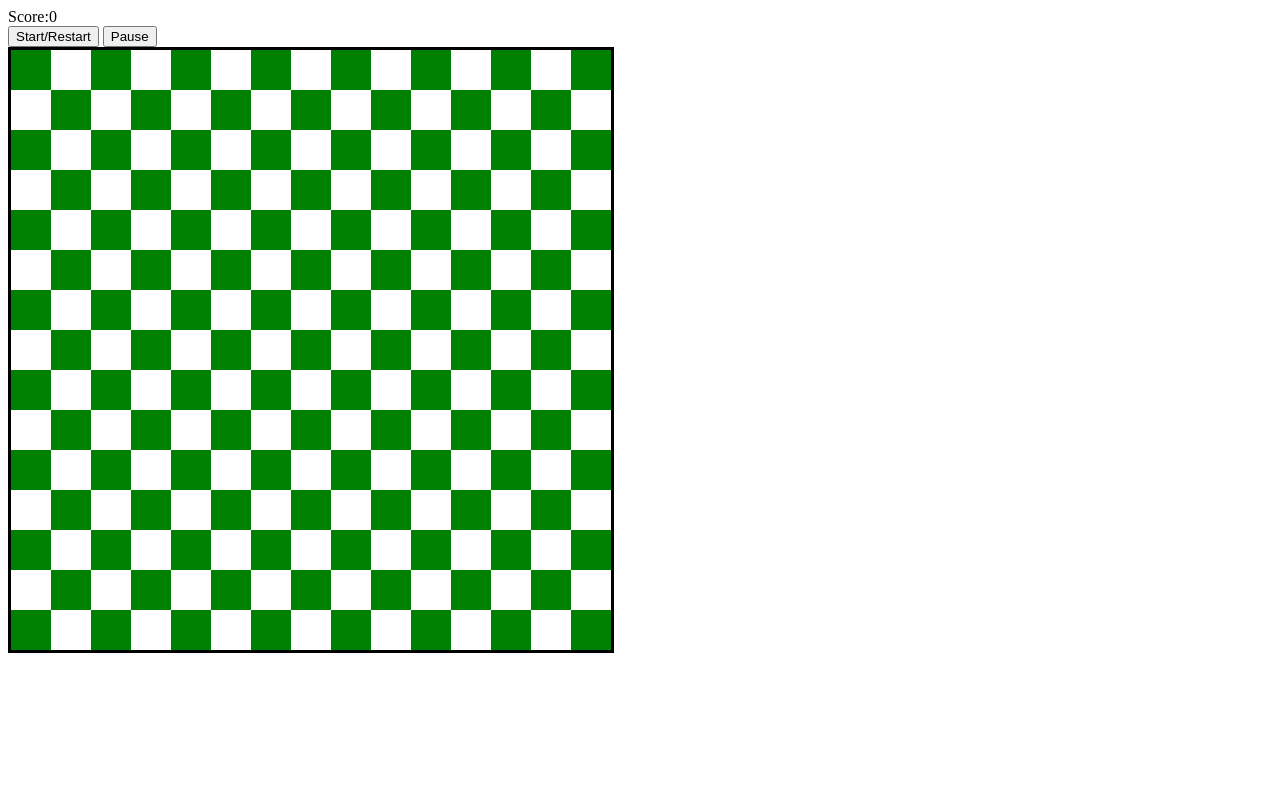
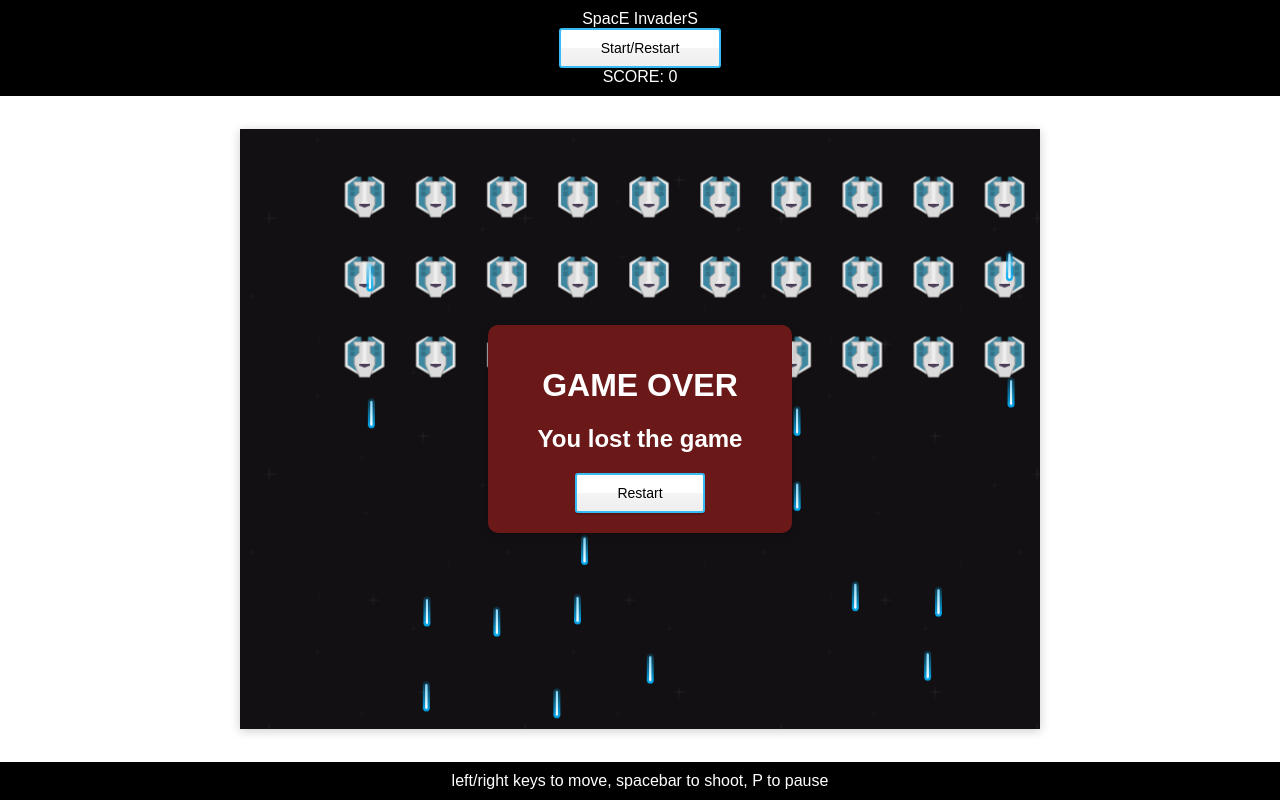
Before and after one commit to satsuls/snake-game, a plain HTML site: page index.html in a window 1280 px wide. Drawn offline with Linux system fonts and the light colour scheme.

Commit message:
space invaders

```diff
--- a/index.html
+++ b/index.html
@@ -3,15 +3,33 @@
 <head>
     <meta charset="UTF-8">
     <meta name="viewport" content="width=device-width, initial-scale=1.0">
-    <script src="src/js/app.js"></script>
-    <link rel="stylesheet" href="src/style/style.css">
-    <title>Snake</title>
+    <title>Space Game</title>
+    <link rel="stylesheet" href="src/css/style.css">
 </head>
 <body>
-    <div class="score">Score:<span>0</span></div>
-    <button class="start">Start/Restart</button>
-    <button class="pause">Pause</button>
-    <div class="grid"></div>
-
+    <div class="wrapper">
+        <header>
+            <div>SpacE InvaderS</div>
+            <button class="btn" onclick="window.location.reload()">Start/Restart</button>
+            <div>SCORE: <span>0</span></div>
+        </header>
+        <div class="game-wrapper">
+            <div class="game"></div>
+            <div class="congratulations">
+                <h1>Congratulations!</h1>
+                <h2>You won the game</h2>
+                <button class="btn" onclick="window.location.reload()">Restart</button>
+              </div>
+              <div class="game-over">
+                <h1>GAME OVER</h1>
+                <h2>You lost the game</h2>
+                <button class="btn" onclick="window.location.reload()">Restart</button>
+              </div>
+        </div>
+        <footer>
+            <div>left/right keys to move, spacebar to shoot, P to pause</div>
+        </footer>
+    </div>
+    <script src="src/js/game.js"></script>
 </body>
 </html>
--- /dev/null
+++ b/src/css/style.css
@@ -0,0 +1,135 @@
+html,
+body {
+  height: 100%;
+  overflow: hidden;
+}
+
+body {
+  margin: 0;
+  font: 16px sans-serif;
+}
+
+.wrapper {
+  display: flex;
+  flex-direction: column;
+  height: 100%;
+}
+
+header {
+  text-align: center;
+  background: black;
+  color: #fff;
+  padding: 10px;
+}
+
+footer {
+  padding: 10px;
+  text-align: center;
+  /* font-size: 11px; */
+  background: black;
+  color: white;
+}
+
+.game-wrapper {
+  flex: 1;
+  display: flex;
+  justify-content: center;
+  align-items: center;
+  background:white;
+}
+.game {
+  width: 800px;
+  height: 600px;
+  background: url(../images/background.png);
+  animation: scroll-background 5s linear infinite;
+  box-shadow: 0 2px 10px rgba(0, 0, 0, 0.2);
+  position: relative;
+}
+
+@keyframes scroll-background {
+  from {
+    background-position-y: 0px;
+  }
+  to {
+    background-position-y: 256px;
+  }
+}
+
+.game .enemy {
+  position: absolute;
+  margin-left: -20px;
+  margin-top: -18px;
+  width: 40px;
+}
+
+.game .player {
+  position: absolute;
+  margin-left: -20px;
+  width: 40px;
+}
+
+.game .laser {
+  position: absolute;
+  margin-left: -2.5px;
+  height: 30px;
+}
+
+.game .enemy-laser {
+  position: absolute;
+  margin-left: -2.5px;
+  height: 30px;
+}
+
+.congratulations {
+  display: none;
+  position: absolute;
+  background: #c7a526;
+  color: white;
+  padding: 20px 50px;
+  box-shadow: 0 2px 10px rgba(0, 0, 0, 0.2);
+  border-radius: 10px;
+  text-align: center;
+  animation: pop-in 1s;
+}
+
+.game-over {
+  display: none;
+  position: absolute;
+  background: #6b1818;
+  color: white;
+  padding: 20px 50px;
+  box-shadow: 0 2px 10px rgba(0, 0, 0, 0.2);
+  border-radius: 10px;
+  text-align: center;
+  animation: pop-in 1s;
+}
+
+.btn {
+  border: 2px solid #36bbf5;
+  border-radius: 3px;
+  box-shadow: 0 2px rgba(0, 0, 0, 0.15);
+  background: linear-gradient(
+    to bottom,
+    #fff 0%,
+    #fff 49%,
+    #f5f5f5 50%,
+    #eee 100%
+  );
+  padding: 10px 40px;
+  font: 14px sans-serif;
+}
+@keyframes pop-in {
+  0% {
+    opacity: 0;
+    transform: translate(0, -100px);
+  }
+  10% {
+    opacity: 1;
+  }
+  50% {
+    transform: translate(0, 30px);
+  }
+  100% {
+    transform: translate(0, 0);
+  }
+}
--- a/src/js/app.js
+++ /dev/null
@@ -1,136 +0,0 @@
-document.addEventListener('DOMContentLoaded', () => {
-    let gameField = document.querySelector('.grid')
-    let width = 15
-    fillGameField(width)
-    let boxes = document.querySelectorAll('.grid div')
-    let scoreDisplay = document.querySelector('span')
-    let startButton = document.querySelector('.start')
-    let pauseButton = document.querySelector('.pause')
-
-    let appleIndex = 0
-    let snake = [2, 1, 0]
-    let isLost = false
-    let isPause = false
-    let direction = 1
-    let score = 0
-
-    let fpsInterval, now, then, elapsed;
-
-    function start(){
-        isLost = false
-        isPause = false
-        score = 0
-        scoreDisplay.textContent = score
-        pauseButton.textContent = 'Pause'
-        direction = 1
-        fpsInterval = 200
-        snake.forEach(index => boxes[index].classList.remove('snake'))
-        snake = [2, 1, 0]
-        snake.forEach(index => boxes[index].classList.add('snake'))
-
-        boxes[appleIndex].classList.remove('apple')
-        generateApple()
-        startAnimating()
-
-    }
-
-    // checks and makes moves
-    function snakeMoves(){
-
-        if (!isLost && !isPause){
-            // boreders and snake itself check
-            if (
-                (snake[0] + width >= (width * width) && direction === width ) || //if snake hits bottom
-                (snake[0] % width === width -1 && direction === 1) || //if snake hits right wall
-                (snake[0] % width === 0 && direction === -1) || //if snake hits left wall
-                (snake[0] - width < 0 && direction === -width) ||  //if snake hits the top
-                boxes[snake[0] + direction].classList.contains('snake') //if snake goes into itself
-              ) {
-                isLost = true
-                return
-              }
-
-            //   making move
-              let snakeTail = snake.pop()
-              boxes[snakeTail].classList.remove('snake')
-              snake.unshift(snake[0] + direction)
-
-            //   cheking for apple
-              if(boxes[snake[0]].classList.contains('apple')){
-                  boxes[snake[0]].classList.remove('apple')
-                  boxes[snakeTail].classList.add('snake')
-                  snake.push(snakeTail)
-                  generateApple()
-                  score++
-                  scoreDisplay.textContent = score
-                  if (score % 5 == 0 && score != 0 && fpsInterval != 50){
-                      fpsInterval -= 25
-                  }
-              }
-              boxes[snake[0]].classList.add('snake')
-        }
-    }
-
-    // makes animetion
-    function startAnimating() {
-        then = Date.now();
-        startTime = then;
-        animate();
-    }
-
-    function animate() {
-        requestAnimationFrame(animate);
-        now = Date.now();
-        elapsed = now - then;
-        if (elapsed > fpsInterval) {
-            then = now - (elapsed % fpsInterval);
-            snakeMoves()
-        }
-    }
-
-    // creats new apple
-    function generateApple(){
-        do{
-            appleIndex =Math.floor(Math.random() * boxes.length)
-        }while(boxes[appleIndex].classList.contains('snake'))
-        boxes[appleIndex].classList.add('apple')
-    }
-
-    // creats game field
-    function fillGameField(width){
-        for (let i = 1; i <= width * width; i++){
-            let box = document.createElement('div')
-            if (i % 2 == 1){
-                box.className = 'green'
-            }
-            gameField.append(box)
-        }
-    }
-
-    // check for direction
-    function controller(e){
-
-        if (e.key == 'ArrowRight' && direction != -1){
-            direction = 1
-        }else if(e.key == 'ArrowLeft' && direction != 1){
-            direction = -1
-        }else if(e.key == 'ArrowUp' && direction != width){
-            direction = -width
-        }else if(e.key == 'ArrowDown' && direction != -width){
-            direction = width
-        }
-    }
-
-    // event listeners
-    document.addEventListener('keyup', controller)
-    startButton.addEventListener('click', start)
-    pauseButton.addEventListener('click', () => {
-        if (!isPause){
-            isPause = true
-            pauseButton.textContent = 'Continue'
-        }else{
-            isPause = false
-            pauseButton.textContent = 'Pause'
-        }
-    })
-})
--- /dev/null
+++ b/src/js/game.js
@@ -0,0 +1,298 @@
+const KEY_CODE_LEFT = 37;
+const KEY_CODE_RIGHT = 39;
+const KEY_CODE_SPACE = 32;
+
+const GAME_WIDTH = 800;
+const GAME_HEIGHT = 600;
+
+const PLAYER_WIDTH = 20;
+const PLAYER_MAX_SPEED = 600.0;
+const LASER_MAX_SPEED = 300.0;
+const LASER_COOLDOWN = 0.5;
+
+const ENEMIES_PER_ROW = 10;
+const ENEMY_HORIZONTAL_PADDING = 80;
+const ENEMY_VERTICAL_PADDING = 70;
+const ENEMY_VERTICAL_SPACING = 80;
+const ENEMY_COOLDOWN = 5.0;
+
+const GAME_STATE = {
+  lastTime: Date.now(),
+  leftPressed: false,
+  rightPressed: false,
+  spacePressed: false,
+  playerX: 0,
+  playerY: 0,
+  playerCooldown: 0,
+  lasers: [],
+  enemies: [],
+  enemyLasers: [],
+  gameOver: false
+};
+
+gameScore = 0
+score = document.querySelector('span')
+
+let isPaused = false
+window.addEventListener('keyup', (e) => {
+    if (!isPaused && e.key == 'p'){
+        isPaused = true
+    }else if (isPaused && e.key == 'p'){
+        isPaused = false
+    }
+})
+
+function isRectsConntact(r1, r2) {
+  return !(
+    r2.left > r1.right ||
+    r2.right < r1.left ||
+    r2.top > r1.bottom ||
+    r2.bottom < r1.top
+  );
+}
+
+function setPosition(el, x, y) {
+  el.style.transform = `translate(${x}px, ${y}px)`;
+}
+
+function checkBorder(v, min, max) {
+  if (v < min) {
+    return min;
+  } else if (v > max) {
+    return max;
+  } else {
+    return v;
+  }
+}
+
+function randomCooldown(min, max) {
+  if (min === undefined) min = 0;
+  if (max === undefined) max = 1;
+  return min + Math.random() * (max - min);
+}
+
+function createPlayer(container) {
+  GAME_STATE.playerX = GAME_WIDTH / 2;
+  GAME_STATE.playerY = GAME_HEIGHT - 50;
+  const player = document.createElement("img");
+  player.src = "src/images/player.png";
+  player.className = "player";
+  container.appendChild(player);
+  setPosition(player, GAME_STATE.playerX, GAME_STATE.playerY);
+}
+
+function destroyPlayer(container, player) {
+  container.removeChild(player);
+  GAME_STATE.gameOver = true;
+  const audio = new Audio("src/sound/sfx-lose.ogg");
+  audio.play();
+}
+
+function animatePlayer(dt, container) {
+  if (GAME_STATE.leftPressed) {
+    GAME_STATE.playerX -= dt * PLAYER_MAX_SPEED;
+  }
+  if (GAME_STATE.rightPressed) {
+    GAME_STATE.playerX += dt * PLAYER_MAX_SPEED;
+  }
+
+  GAME_STATE.playerX = checkBorder(
+    GAME_STATE.playerX,
+    PLAYER_WIDTH,
+    GAME_WIDTH - PLAYER_WIDTH
+  );
+
+  if (GAME_STATE.spacePressed && GAME_STATE.playerCooldown <= 0) {
+    createLaser(container, GAME_STATE.playerX, GAME_STATE.playerY);
+    GAME_STATE.playerCooldown = LASER_COOLDOWN;
+  }
+  if (GAME_STATE.playerCooldown > 0) {
+    GAME_STATE.playerCooldown -= dt;
+  }
+
+  const player = document.querySelector(".player");
+  setPosition(player, GAME_STATE.playerX, GAME_STATE.playerY);
+}
+
+function createLaser(container, x, y) {
+  const element = document.createElement("img");
+  element.src = "src/images/player-laser.png";
+  element.className = "laser";
+  container.appendChild(element);
+  const laser = { x, y, element };
+  GAME_STATE.lasers.push(laser);
+  const audio = new Audio("src/sound/sfx-laser1.ogg");
+  audio.play();
+  setPosition(element, x, y);
+}
+
+function animateLasers(dt, container) {
+  const lasers = GAME_STATE.lasers;
+  for (let i = 0; i < lasers.length; i++) {
+    const laser = lasers[i];
+    laser.y -= dt * LASER_MAX_SPEED;
+    if (laser.y < 0) {
+      destroyLaser(container, laser);
+    }
+    setPosition(laser.element, laser.x, laser.y);
+    const r1 = laser.element.getBoundingClientRect();
+    const enemies = GAME_STATE.enemies;
+    for (let j = 0; j < enemies.length; j++) {
+      const enemy = enemies[j];
+      if (enemy.isDead) continue;
+      const r2 = enemy.element.getBoundingClientRect();
+      if (isRectsConntact(r1, r2)) {
+        destroyEnemy(container, enemy);
+        destroyLaser(container, laser);
+        break;
+      }
+    }
+  }
+  GAME_STATE.lasers = GAME_STATE.lasers.filter(e => !e.isDead);
+}
+
+function destroyLaser(container, laser) {
+  container.removeChild(laser.element);
+  laser.isDead = true;
+}
+
+function createEnemy(container, x, y) {
+  const element = document.createElement("img");
+  element.src = "src/images/enemy.png";
+  element.className = "enemy";
+  container.appendChild(element);
+  const enemy = {
+    x,
+    y,
+    cooldown: randomCooldown(0.5, ENEMY_COOLDOWN),
+    element
+  };
+  GAME_STATE.enemies.push(enemy);
+  setPosition(element, x, y);
+}
+
+function animateEnemies(dt, container) {
+  const dx = Math.sin(GAME_STATE.lastTime / 1000.0) * 50;
+  const dy = Math.cos(GAME_STATE.lastTime / 1000.0) * 10;
+
+  const enemies = GAME_STATE.enemies;
+  for (let i = 0; i < enemies.length; i++) {
+    const enemy = enemies[i];
+    const x = enemy.x + dx;
+    const y = enemy.y + dy;
+    setPosition(enemy.element, x, y);
+    enemy.cooldown -= dt;
+    if (enemy.cooldown <= 0) {
+      createEnemyLaser(container, x, y);
+      enemy.cooldown = ENEMY_COOLDOWN;
+    }
+  }
+  GAME_STATE.enemies = GAME_STATE.enemies.filter(e => !e.isDead);
+}
+
+function destroyEnemy(container, enemy) {
+  container.removeChild(enemy.element);
+  enemy.isDead = true;
+  gameScore += 10
+  score.textContent = gameScore
+}
+
+function createEnemyLaser(container, x, y) {
+  const element = document.createElement("img");
+  element.src = "src/images/enemy-laser.png";
+  element.className = "enemy-laser";
+  container.appendChild(element);
+  const laser = { x, y, element };
+  GAME_STATE.enemyLasers.push(laser);
+  setPosition(element, x, y);
+}
+
+function animateEnemyLasers(dt, container) {
+  const lasers = GAME_STATE.enemyLasers;
+  for (let i = 0; i < lasers.length; i++) {
+    const laser = lasers[i];
+    laser.y += dt * LASER_MAX_SPEED;
+    if (laser.y > GAME_HEIGHT - 20) {
+      destroyLaser(container, laser);
+    }
+    setPosition(laser.element, laser.x, laser.y);
+    const r1 = laser.element.getBoundingClientRect();
+    const player = document.querySelector(".player");
+    const r2 = player.getBoundingClientRect();
+    if (isRectsConntact(r1, r2)) {
+      destroyPlayer(container, player);
+      break;
+    }
+  }
+  GAME_STATE.enemyLasers = GAME_STATE.enemyLasers.filter(e => !e.isDead);
+}
+
+function init() {
+  const container = document.querySelector(".game");
+  createPlayer(container);
+
+  const enemySpacing =
+    (GAME_WIDTH - ENEMY_HORIZONTAL_PADDING * 2) / (ENEMIES_PER_ROW - 1);
+  for (let j = 0; j < 3; j++) {
+    const y = ENEMY_VERTICAL_PADDING + j * ENEMY_VERTICAL_SPACING;
+    for (let i = 0; i < ENEMIES_PER_ROW; i++) {
+      const x = i * enemySpacing + ENEMY_HORIZONTAL_PADDING;
+      createEnemy(container, x, y);
+    }
+  }
+}
+
+function playerHasWon() {
+  return GAME_STATE.enemies.length === 0;
+}
+
+function animate(e) {
+  const currentTime = Date.now();
+  const dt = (currentTime - GAME_STATE.lastTime) / 1000.0;
+
+  if (GAME_STATE.gameOver) {
+    document.querySelector(".game-over").style.display = "block";
+    return;
+  }
+
+  if (playerHasWon()) {
+    document.querySelector(".congratulations").style.display = "block";
+    return;
+  }
+
+  const container = document.querySelector(".game");
+  if (!isPaused){
+      animatePlayer(dt, container);
+      animateLasers(dt, container);
+      animateEnemies(dt, container);
+      animateEnemyLasers(dt, container);
+  }
+
+  GAME_STATE.lastTime = currentTime;
+  window.requestAnimationFrame(animate);
+}
+
+function onKeyDown(e) {
+  if (e.keyCode === KEY_CODE_LEFT) {
+    GAME_STATE.leftPressed = true;
+  } else if (e.keyCode === KEY_CODE_RIGHT) {
+    GAME_STATE.rightPressed = true;
+  } else if (e.keyCode === KEY_CODE_SPACE) {
+    GAME_STATE.spacePressed = true;
+  }
+}
+
+function onKeyUp(e) {
+  if (e.keyCode === KEY_CODE_LEFT) {
+    GAME_STATE.leftPressed = false;
+  } else if (e.keyCode === KEY_CODE_RIGHT) {
+    GAME_STATE.rightPressed = false;
+  } else if (e.keyCode === KEY_CODE_SPACE) {
+    GAME_STATE.spacePressed = false;
+  }
+}
+
+init();
+window.addEventListener("keydown", onKeyDown);
+window.addEventListener("keyup", onKeyUp);
+window.requestAnimationFrame(animate);
--- a/src/style/style.css
+++ /dev/null
@@ -1,28 +0,0 @@
-
-
-
-.grid{
-    width: 600px;
-    height: 600px;
-    display: flex;
-    flex-wrap: wrap;
-    border-style: solid;
-}
-
-.grid div{
-    width: 40px;
-    height: 40px;
-}
-
-.green{
-    background-color:green;
-}
-
-.apple{
-
-    background-color: red;
-}
-
-.snake{
-    background-color:black;
-}
```
Also changed, not shown: src/images/background.png (added), src/images/enemy-laser.png (added), src/images/enemy.png (added), src/images/player-laser.png (added), src/images/player.png (added), 2 other files.
